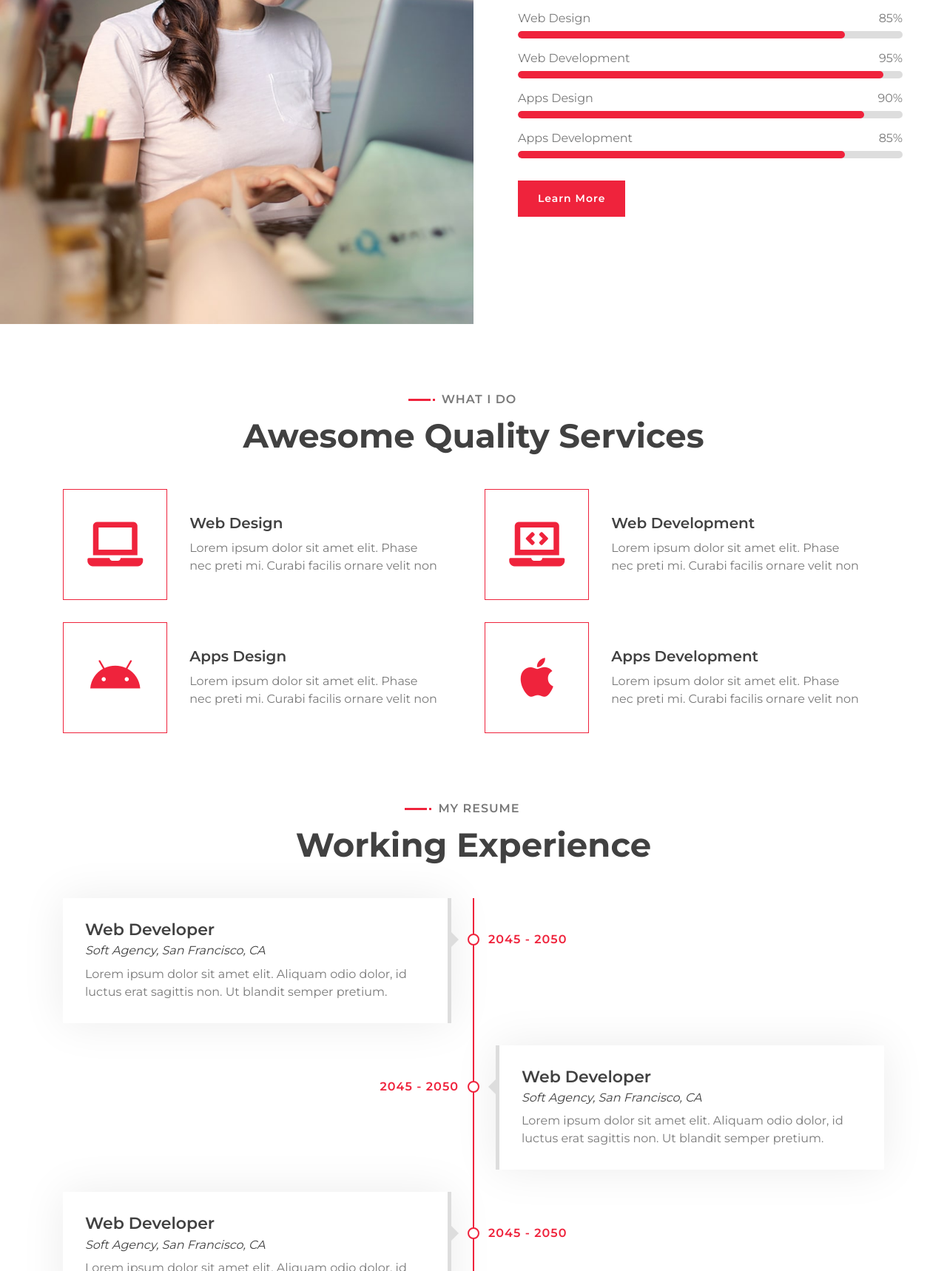
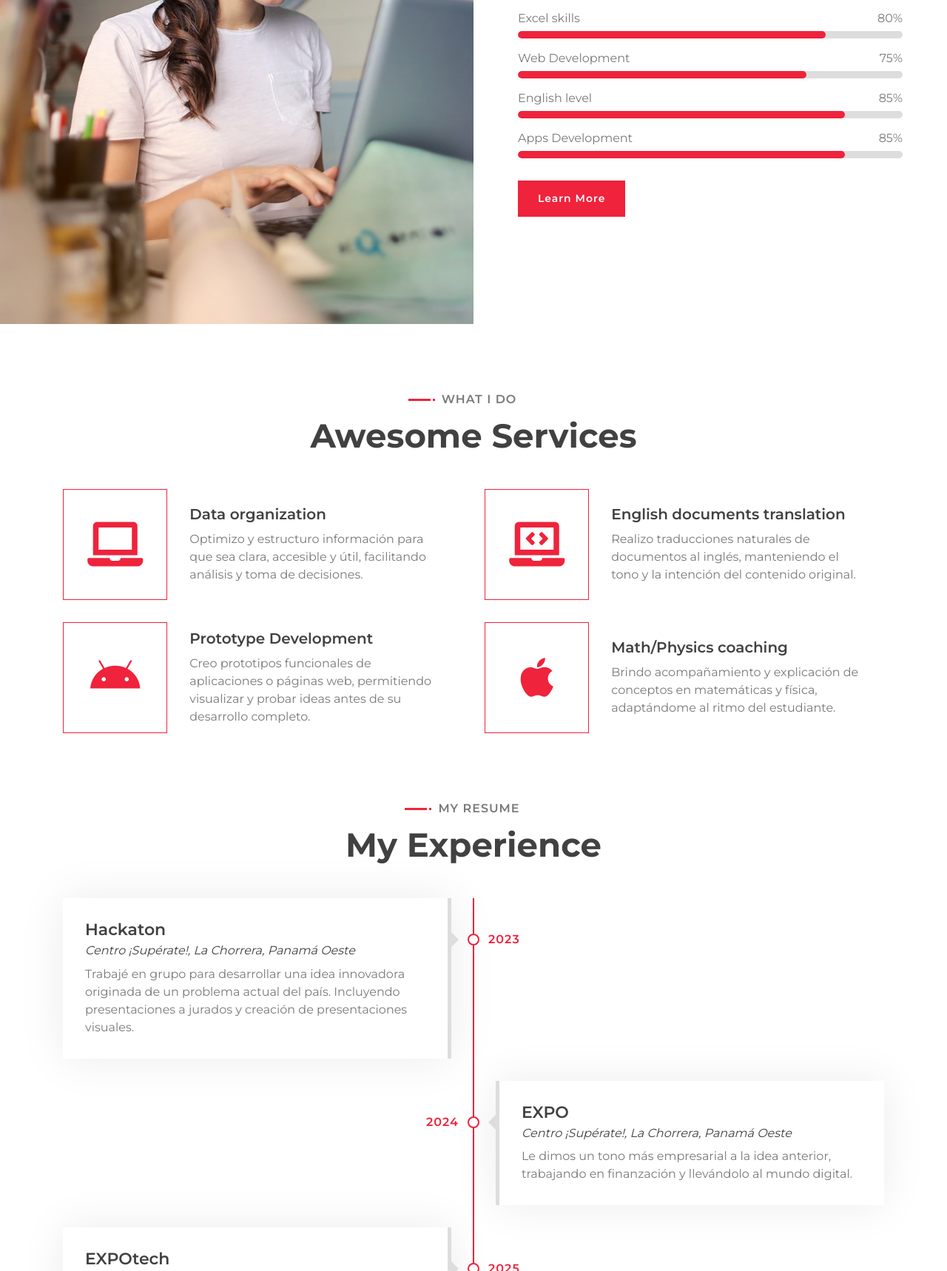
Before and after one commit to victorpmo21/Portafolio-Personal-Victor-Mosquera, a plain HTML site: page index.html in a window 1280 px wide. Shown: the part 1082-2800 px from the top of the page at 74% size. Drawn offline with nearby package versions, Linux system fonts and the light colour scheme.

Commit message:
Revise skills and experience descriptions in index.html
Updated various sections of the webpage to reflect accurate skills and experiences.

```diff
--- a/index.html
+++ b/index.html
@@ -62,7 +62,7 @@
                                 <p>I'm</p>
                                 <h1>Victor Mosquera</h1>
                                 <h2></h2>
-                                <div class="typed-text">Senior student, bilingual, passionate about programming, physics lover</div>
+                                <div class="typed-text">Senior student, Bilingual, Passionate about programming, Physics lover</div>
                             </div>
                             <div class="hero-btn">
                                 <a class="btn" href="">Hire Me</a>
@@ -103,22 +103,22 @@
                             </div>
                             <div class="skills">
                                 <div class="skill-name">
-                                    <p>Web Design</p><p>85%</p>
+                                    <p>Excel skills</p><p>80%</p>
+                                </div>
+                                <div class="progress">
+                                    <div class="progress-bar" role="progressbar" aria-valuenow="80" aria-valuemin="0" aria-valuemax="100"></div>
+                                </div>
+                                <div class="skill-name">
+                                    <p>Web Development</p><p>75%</p>
+                                </div>
+                                <div class="progress">
+                                    <div class="progress-bar" role="progressbar" aria-valuenow="75" aria-valuemin="0" aria-valuemax="100"></div>
+                                </div>
+                                <div class="skill-name">
+                                    <p>English level</p><p>85%</p>
                                 </div>
                                 <div class="progress">
                                     <div class="progress-bar" role="progressbar" aria-valuenow="85" aria-valuemin="0" aria-valuemax="100"></div>
-                                </div>
-                                <div class="skill-name">
-                                    <p>Web Development</p><p>95%</p>
-                                </div>
-                                <div class="progress">
-                                    <div class="progress-bar" role="progressbar" aria-valuenow="95" aria-valuemin="0" aria-valuemax="100"></div>
-                                </div>
-                                <div class="skill-name">
-                                    <p>Apps Design</p><p>90%</p>
-                                </div>
-                                <div class="progress">
-                                    <div class="progress-bar" role="progressbar" aria-valuenow="90" aria-valuemin="0" aria-valuemax="100"></div>
                                 </div>
                                 <div class="skill-name">
                                     <p>Apps Development</p><p>85%</p>
@@ -141,7 +141,7 @@
             <div class="container">
                 <div class="section-header text-center wow zoomIn" data-wow-delay="0.1s">
                     <p>What I do</p>
-                    <h2>Awesome Quality Services</h2>
+                    <h2>Awesome Services</h2>
                 </div>
                 <div class="row">
                     <div class="col-lg-6 wow fadeInUp" data-wow-delay="0.0s">
@@ -150,9 +150,9 @@
                                 <i class="fa fa-laptop"></i>
                             </div>
                             <div class="service-text">
-                                <h3>Web Design</h3>
+                                <h3>Data organization</h3>
                                 <p>
-                                    Lorem ipsum dolor sit amet elit. Phase nec preti mi. Curabi facilis ornare velit non
+                                    Optimizo y estructuro información para que sea clara, accesible y útil, facilitando análisis y toma de decisiones.
                                 </p>
                             </div>
                         </div>
@@ -163,9 +163,9 @@
                                 <i class="fa fa-laptop-code"></i>
                             </div>
                             <div class="service-text">
-                                <h3>Web Development</h3>
+                                <h3>English documents translation </h3>
                                 <p>
-                                    Lorem ipsum dolor sit amet elit. Phase nec preti mi. Curabi facilis ornare velit non
+                                    Realizo traducciones naturales de documentos al inglés, manteniendo el tono y la intención del contenido original.
                                 </p>
                             </div>
                         </div>
@@ -176,9 +176,9 @@
                                 <i class="fab fa-android"></i>
                             </div>
                             <div class="service-text">
-                                <h3>Apps Design</h3>
+                                <h3>Prototype Development</h3>
                                 <p>
-                                    Lorem ipsum dolor sit amet elit. Phase nec preti mi. Curabi facilis ornare velit non
+                                    Creo prototipos funcionales de aplicaciones o páginas web, permitiendo visualizar y probar ideas antes de su desarrollo completo.
                                 </p>
                             </div>
                         </div>
@@ -189,9 +189,9 @@
                                 <i class="fab fa-apple"></i>
                             </div>
                             <div class="service-text">
-                                <h3>Apps Development</h3>
+                                <h3>Math/Physics coaching</h3>
                                 <p>
-                                    Lorem ipsum dolor sit amet elit. Phase nec preti mi. Curabi facilis ornare velit non
+                                    Brindo acompañamiento y explicación de conceptos en matemáticas y física, adaptándome al ritmo del estudiante.
                                 </p>
                             </div>
                         </div>
@@ -207,67 +207,39 @@
             <div class="container">
                 <header class="section-header text-center wow zoomIn" data-wow-delay="0.1s">
                     <p>My Resume</p>
-                    <h2>Working Experience</h2>
+                    <h2>My Experience</h2>
                 </header>
                 <div class="timeline">
                     <div class="timeline-item left wow slideInLeft" data-wow-delay="0.1s">
                         <div class="timeline-text">
-                            <div class="timeline-date">2045 - 2050</div>
-                            <h2>Web Developer</h2>
-                            <h4>Soft Agency, San Francisco, CA</h4>
+                            <div class="timeline-date">2023</div>
+                            <h2>Hackaton</h2>
+                            <h4>Centro ¡Supérate!, La Chorrera, Panamá Oeste</h4>
                             <p>
-                                Lorem ipsum dolor sit amet elit. Aliquam odio dolor, id luctus erat sagittis non. Ut blandit semper pretium.
+                                Trabajé en grupo para desarrollar una idea innovadora originada de un problema actual del país. Incluyendo presentaciones a jurados y creación de presentaciones visuales.
                             </p>
                         </div>
                     </div>
                     <div class="timeline-item right wow slideInRight" data-wow-delay="0.1s">
                         <div class="timeline-text">
-                            <div class="timeline-date">2045 - 2050</div>
-                            <h2>Web Developer</h2>
-                            <h4>Soft Agency, San Francisco, CA</h4>
+                            <div class="timeline-date">2024</div>
+                            <h2>EXPO</h2>
+                            <h4>Centro ¡Supérate!, La Chorrera, Panamá Oeste</h4>
                             <p>
-                                Lorem ipsum dolor sit amet elit. Aliquam odio dolor, id luctus erat sagittis non. Ut blandit semper pretium.
+                               Le dimos un tono más empresarial a la idea anterior, trabajando en finanzación y llevándolo al mundo digital.
                             </p>
                         </div>
                     </div>
                     <div class="timeline-item left wow slideInLeft" data-wow-delay="0.1s">
                         <div class="timeline-text">
-                            <div class="timeline-date">2045 - 2050</div>
-                            <h2>Web Developer</h2>
-                            <h4>Soft Agency, San Francisco, CA</h4>
+                            <div class="timeline-date">2025</div>
+                            <h2>EXPOtech</h2>
+                            <h4>Centro ¡Supérate!, La Chorrera, Panamá Oeste</h4>
                             <p>
-                                Lorem ipsum dolor sit amet elit. Aliquam odio dolor, id luctus erat sagittis non. Ut blandit semper pretium.
+                                Junto con mi equipo, realizamos una página web y aplicación sobre nuestro proyecto innovador.
                             </p>
                         </div>
                     </div>
-                    <div class="timeline-item right wow slideInRight" data-wow-delay="0.1s">
-                        <div class="timeline-text">
-                            <div class="timeline-date">2045 - 2050</div>
-                            <h2>Web Developer</h2>
-                            <h4>Soft Agency, San Francisco, CA</h4>
-                            <p>
-                                Lorem ipsum dolor sit amet elit. Aliquam odio dolor, id luctus erat sagittis non. Ut blandit semper pretium.
-                            </p>
-                        </div>
-                    </div>
-                    <div class="timeline-item left wow slideInLeft" data-wow-delay="0.1s">
-                        <div class="timeline-text">
-                            <div class="timeline-date">2045 - 2050</div>
-                            <h2>Web Developer</h2>
-                            <h4>Soft Agency, San Francisco, CA</h4>
-                            <p>
-                                Lorem ipsum dolor sit amet elit. Aliquam odio dolor, id luctus erat sagittis non. Ut blandit semper pretium.
-                            </p>
-                        </div>
-                    </div>
-                    <div class="timeline-item right wow slideInRight" data-wow-delay="0.1s">
-                        <div class="timeline-text">
-                            <div class="timeline-date">2045 - 2050</div>
-                            <h2>Web Developer</h2>
-                            <h4>Soft Agency, San Francisco, CA</h4>
-                            <p>
-                                Lorem ipsum dolor sit amet elit. Aliquam odio dolor, id luctus erat sagittis non. Ut blandit semper pretium.
-                            </p>
                         </div>
                     </div>
                 </div>
```
